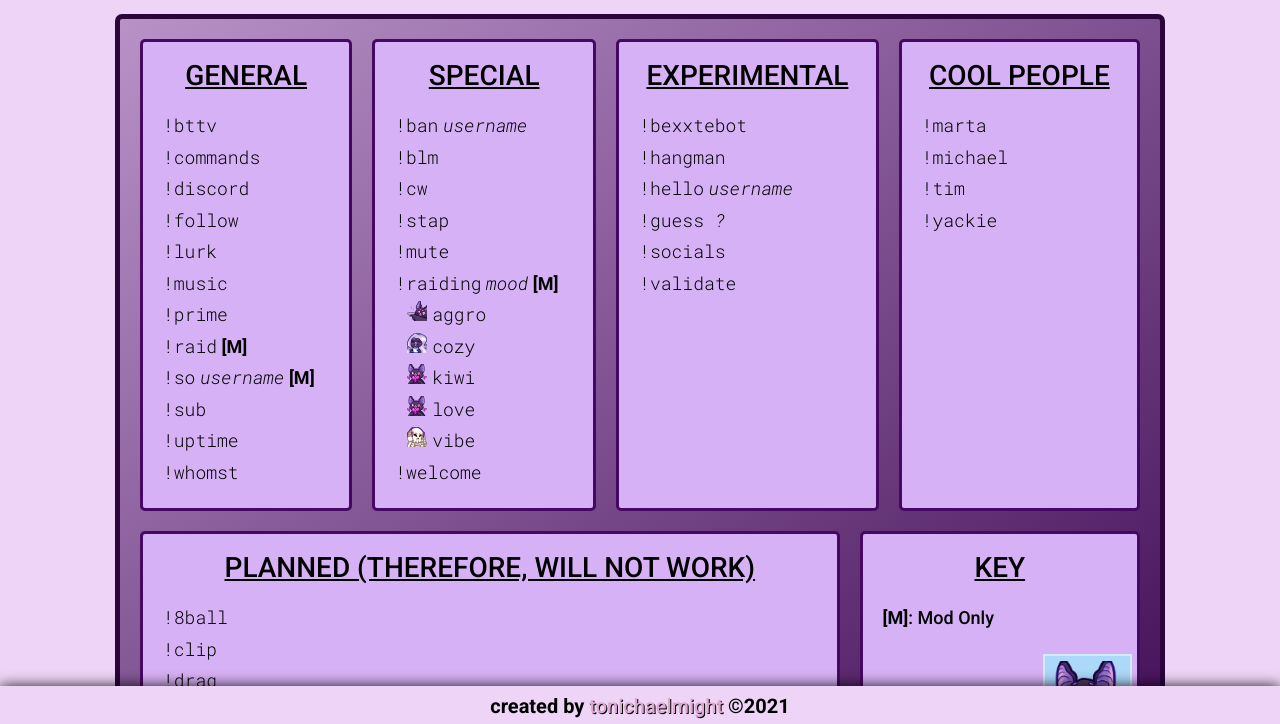
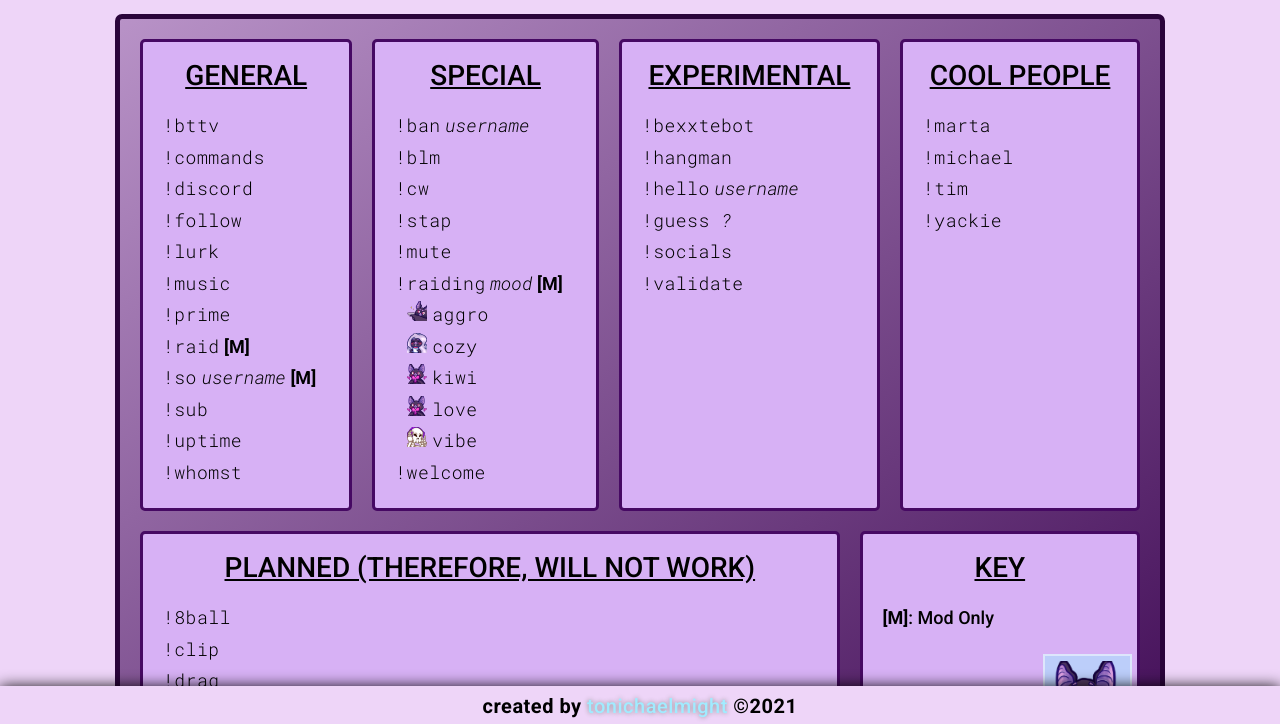
Before and after one commit to bexxtebot/bexxtebot.github.io, a plain HTML site: page index.html in a window 1280 px wide. Shown: the part 74-798 px from the top of the page. Drawn offline with Linux system fonts and the light colour scheme.

Commit message:
adjusted links

```diff
--- a/about.css
+++ b/about.css
@@ -26,6 +26,8 @@ article {
     flex-grow: 1;
     color: black;
 }
+
+
 
 @media only screen and (max-width: 504px) {
 
--- a/basic.css
+++ b/basic.css
@@ -46,18 +46,23 @@ footer p {
 
 a {
   text-decoration: none;
-  color: rgb(221, 170, 208);
-  text-shadow: 1px 1px black;
-  transition: text-shadow 1s,
+  text-shadow: 0 0 5px rgb(140, 140, 140);
+  color: rgb(161, 235, 255);
+  transition: text-shadow 0.5s,
               color 0.5s;
-  font-weight: 400;
+  font-weight: 500;
 }
 
 a:visited {
-  color: rgb(224, 86, 190);
+  color: rgb(205, 105, 223);
+  text-shadow: none;
 }
 
 a:hover {
-  text-shadow: 1px 1px 4px black;
-  color: rgb(77, 202, 230);
+  text-shadow: 0 0 5px rgb(91, 91, 91);
+  color: rgb(195, 244, 255);
 }
+
+p {
+  letter-spacing: 0.5px;
+}
--- a/commands.css
+++ b/commands.css
@@ -173,7 +173,7 @@ img.bexxte-love {
   margin: 0 0.25rem 0.25rem 0;
   padding: 0.25rem;
   border: 2px solid rgba(255, 255, 255, 0.5);
-  background-color: rgba(130, 255, 255, 0.5);
+  background-color: rgba(161, 235, 255, 0.5);
 }
 
 img.emote-smol {
--- a/index.html
+++ b/index.html
@@ -152,7 +152,7 @@ Written by Michael Saunders
   </main>
 
   <footer>
-    <p>created by <a href="https://tonichaelmight.github.io/" target="_blank">tonichaelmight</a> &#169;2021</p>
+    <p>created by <a href="#" target="_blank">tonichaelmight</a> &#169;2021</p>
   </footer>
 
 </body>
```
Also changed, not shown: about.html (+1 -1 lines).
